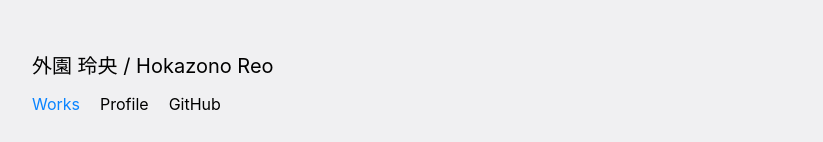
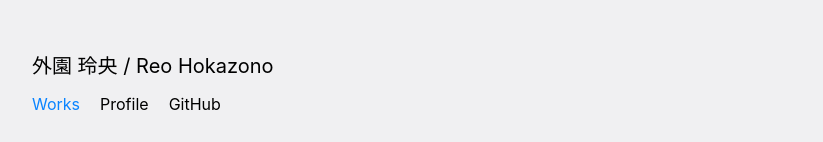
Before and after one commit to ReoHokazono/portfolio-web, a Next.js app: page / in a window 1280 px wide. Shown: the top 142 px of the page, without its empty margins (223-1046 px from the left). Built offline with nearby package versions, Linux system fonts and the light colour scheme.

Commit message:
fix title

```diff
--- a/components/layout.js
+++ b/components/layout.js
@@ -7,7 +7,7 @@ export default function Layout({ children, nav }) {
             <header className={styles.headerContainer}>
                 <Link href="/">
                     <a className={styles.headerName} >
-                        外園 玲央 / Hokazono Reo
+                        外園 玲央 / Reo Hokazono
                     </a>
                 </Link>
 
```
